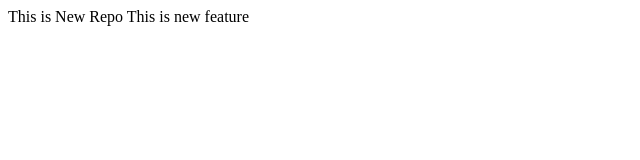
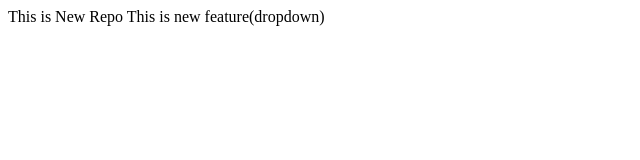
Before and after one commit to pinku-ctrl/Styling, a plain HTML site: page index.html in a window 1280 px wide. Shown: the whole page, without its empty margins (0-640 px from the left). Drawn offline with Linux system fonts and the light colour scheme.

Commit message:
Dropdown

```diff
--- a/index.html
+++ b/index.html
@@ -1,2 +1,2 @@
 <pr>This is New Repo</pr>
-<pr>This is new feature</pr>
+<pr>This is new feature(dropdown)</pr>
```
